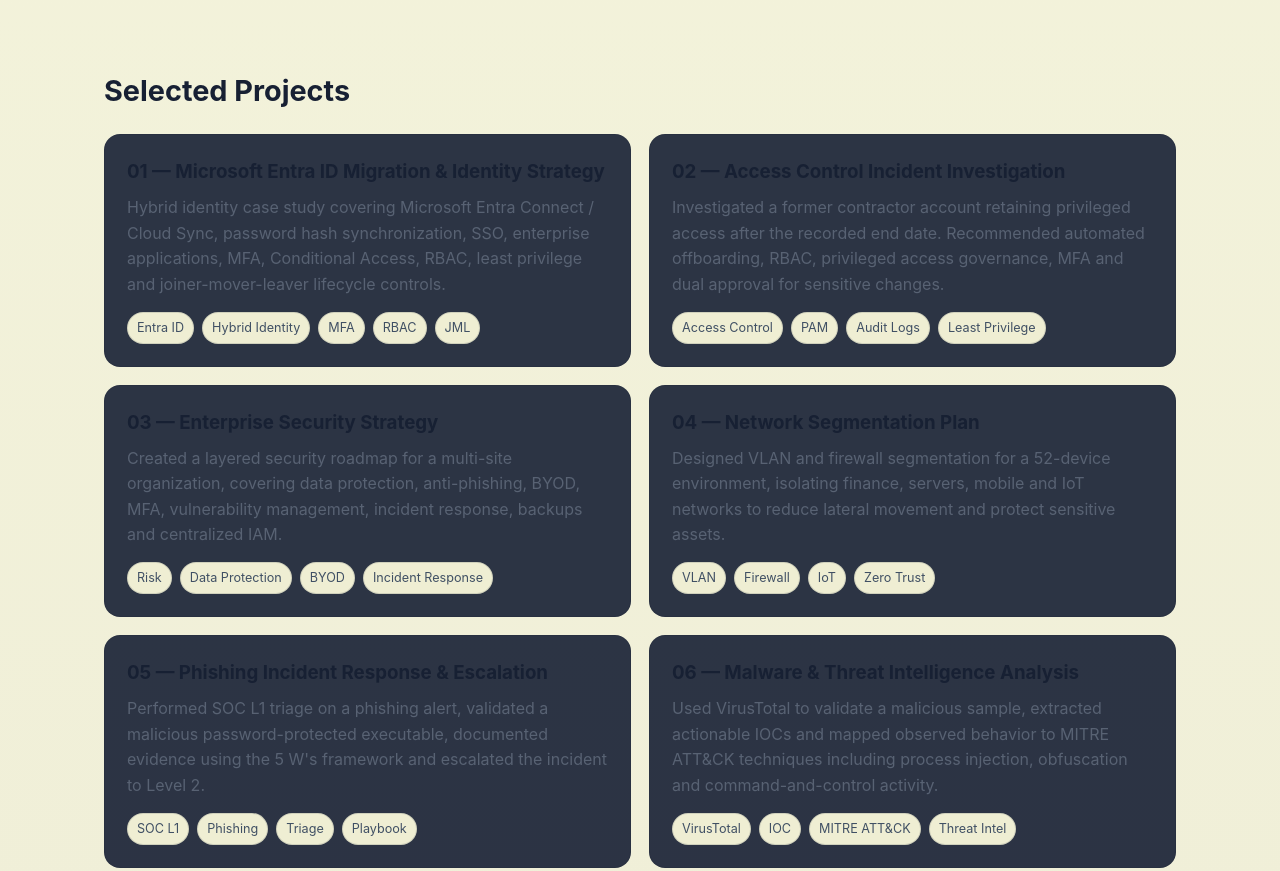
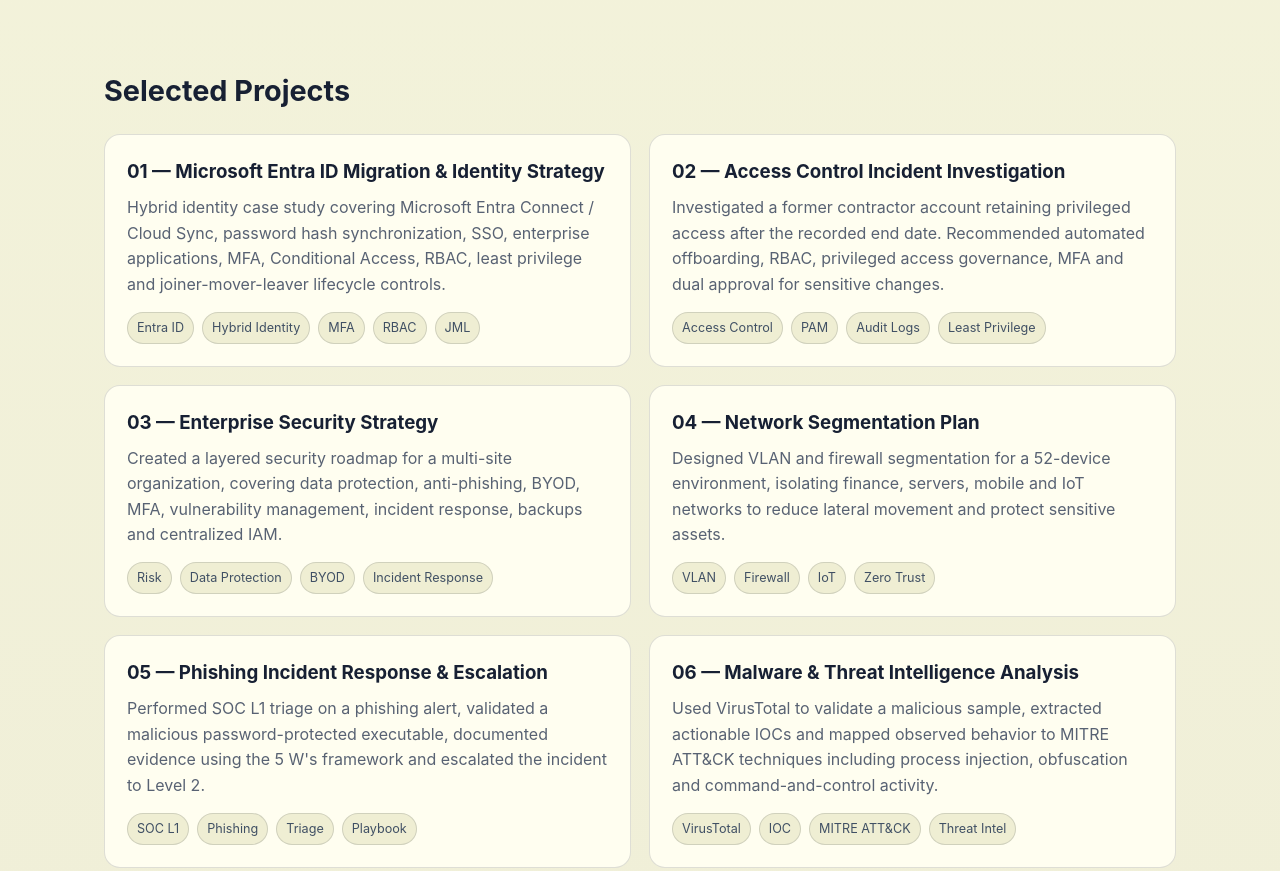
Before and after one commit to RicoITSec/cybersecurity-portfolio, a plain HTML site: page index.html in a window 1280 px wide. Shown: the part 900-1771 px from the top of the page. Drawn offline with Linux system fonts and the light colour scheme.

Commit message:
Fix portfolio cards for light theme

```diff
--- a/index.html
+++ b/index.html
@@ -22,7 +22,7 @@
 h1{font-size:clamp(2.3rem,6vw,4.7rem);line-height:1.03;margin:.4rem 0 1rem}.lead{font-size:1.15rem;color:var(--muted);max-width:850px}
 .cta{display:flex;gap:12px;flex-wrap:wrap;margin-top:24px;align-items:center}.btn{display:inline-flex;align-items:center;justify-content:center;padding:11px 16px;border-radius:10px;text-decoration:none;font-weight:750;border:1px solid var(--line);background:var(--panel);color:var(--text)}.btn.primary{background:var(--accent);color:#06111b;border-color:var(--accent)}
 section{padding:48px 0}.section-title{font-size:1.8rem;margin:0 0 20px}.grid{display:grid;grid-template-columns:repeat(12,1fr);gap:18px}
-.card{grid-column:span 6;background:rgba(17,26,47,.88);border:1px solid var(--line);border-radius:16px;padding:22px}.card h3{margin:0 0 8px}.card p{margin:0;color:var(--muted)}.project-link{display:inline-block;margin-top:14px;color:var(--accent);font-weight:750;text-decoration:none}.project-link:hover{text-decoration:underline}.section-intro{color:var(--muted);max-width:860px;margin:-8px 0 22px}.rank{color:var(--accent);font-weight:800;font-size:.82rem;letter-spacing:.06em;text-transform:uppercase}
+.card{grid-column:span 6;background:var(--panel);border:1px solid var(--line);border-radius:16px;padding:22px}.card h3{margin:0 0 8px}.card p{margin:0;color:var(--muted)}.project-link{display:inline-block;margin-top:14px;color:var(--accent);font-weight:750;text-decoration:none}.project-link:hover{text-decoration:underline}.section-intro{color:var(--muted);max-width:860px;margin:-8px 0 22px}.rank{color:var(--accent);font-weight:800;font-size:.82rem;letter-spacing:.06em;text-transform:uppercase}
 .tags{display:flex;flex-wrap:wrap;gap:8px;margin-top:14px}.tag{font-size:.79rem;padding:5px 9px;border-radius:999px;background:var(--soft);color:var(--tag-text);border:1px solid var(--line)}
 .skills{display:grid;grid-template-columns:repeat(4,1fr);gap:14px}.skill{background:var(--panel);border:1px solid var(--line);border-radius:14px;padding:16px}.skill b{display:block;margin-bottom:6px}.skill span{color:var(--muted);font-size:.92rem}
 .timeline{display:grid;gap:12px}.row{background:var(--panel);border:1px solid var(--line);border-radius:14px;padding:16px}.row strong{display:block}.row span{color:var(--muted)}
```
